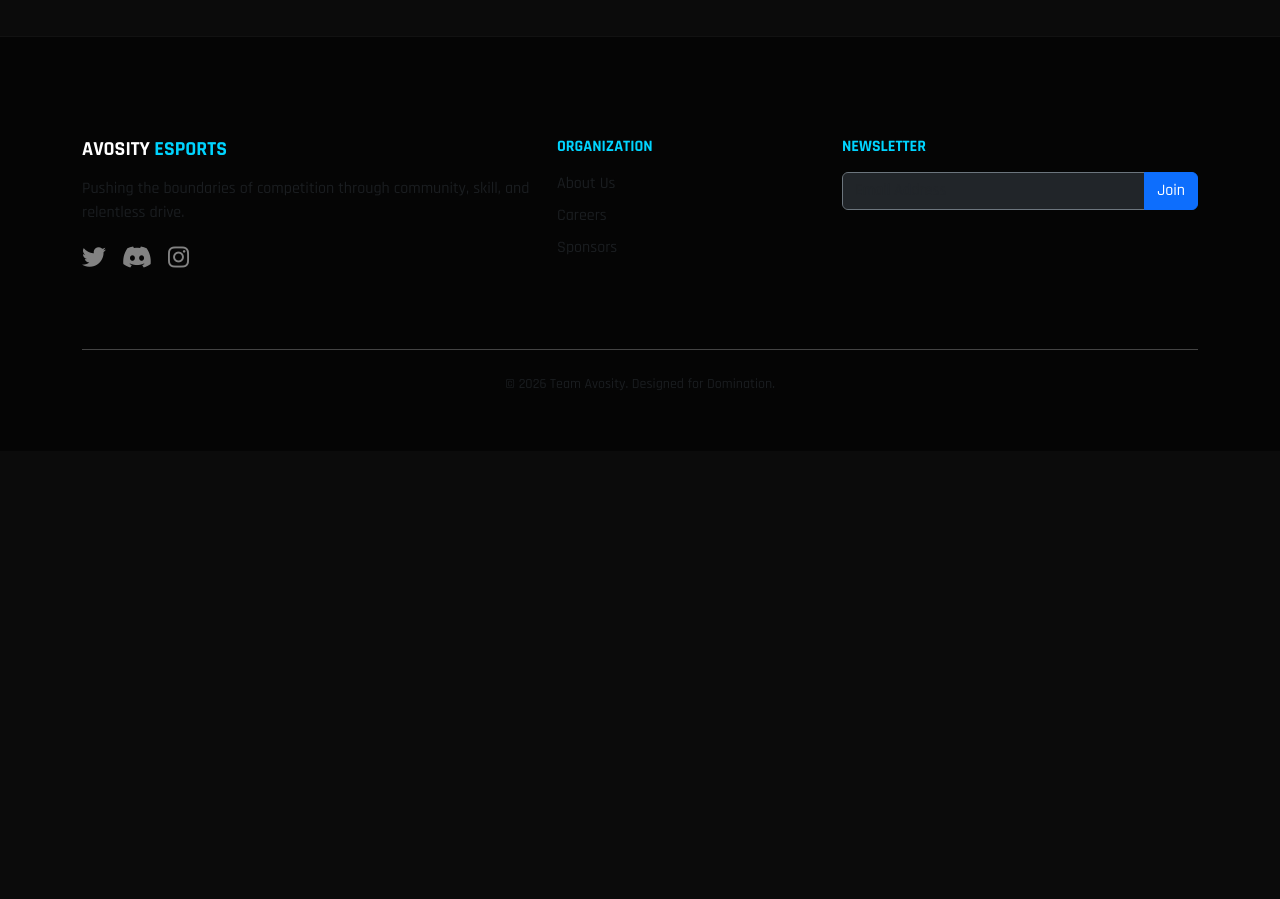
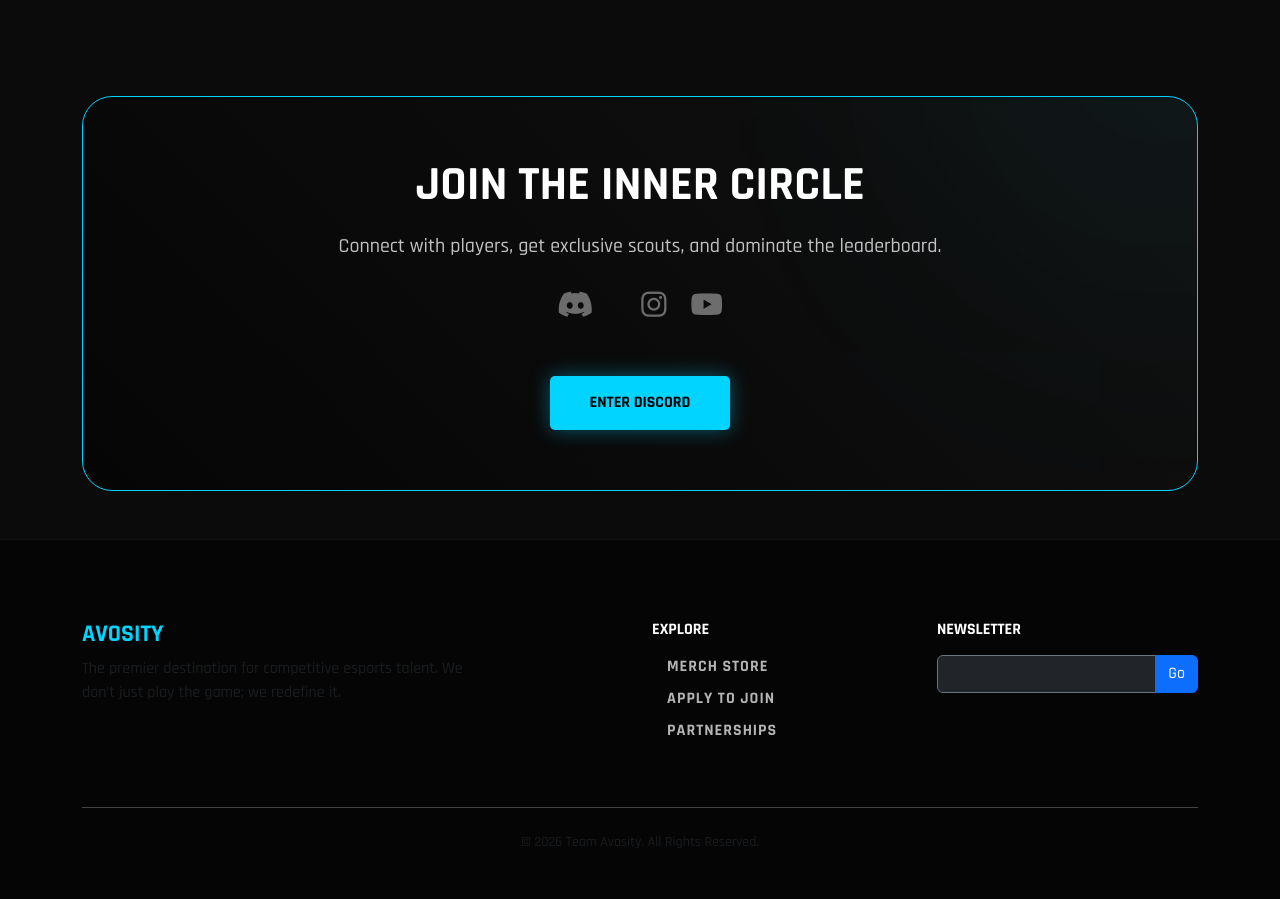
Before and after one commit to zakariyyakhan144-sudo/team-avosity-web, a Flask app: page / in a window 1280 px wide. Shown: the part 1479-2378 px from the top of the page. Before the commit the page ends 1869 px from the top, so only its background shows below. Run offline with Flask 3, Linux system fonts and the light colour scheme.

Commit message:
index.html

```diff
--- a/templates/index.html
+++ b/templates/index.html
@@ -4,9 +4,13 @@
     <meta charset="UTF-8">
     <meta name="viewport" content="width=device-width, initial-scale=1.0">
     <title>Team Avosity | Premier Esports</title>
+
+    <!-- Libraries -->
     <link href="https://cdn.jsdelivr.net/npm/bootstrap@5.3.0/dist/css/bootstrap.min.css" rel="stylesheet">
     <link rel="stylesheet" href="https://cdnjs.cloudflare.com/ajax/libs/font-awesome/6.4.2/css/all.min.css">
-    <link href="https://fonts.googleapis.com/css2?family=Rajdhani:wght@500;700&display=swap" rel="stylesheet">
+    <link href="https://fonts.googleapis.com/css2?family=Rajdhani:wght@500;700;800&display=swap" rel="stylesheet">
+    <!-- Animation Library -->
+    <link href="https://unpkg.com/aos@2.3.1/dist/aos.css" rel="stylesheet">
 
     <style>
         :root {
@@ -14,11 +18,10 @@
             --deep-blue: #0045cc;
             --bg-black: #0b0b0b;
             --card-bg: #151515;
+            --glass: rgba(255, 255, 255, 0.03);
         }
 
-        html {
-            scroll-behavior: smooth;
-        }
+        html { scroll-behavior: smooth; }
 
         body {
             background: var(--bg-black);
@@ -27,8 +30,14 @@
             overflow-x: hidden;
         }
 
+        /* Custom Scrollbar */
+        ::-webkit-scrollbar { width: 8px; }
+        ::-webkit-scrollbar-track { background: #000; }
+        ::-webkit-scrollbar-thumb { background: var(--avosity-blue); border-radius: 10px; }
+
+        /* NAVBAR */
         .navbar {
-            background: rgba(0, 0, 0, 0.85);
+            background: rgba(0, 0, 0, 0.9);
             backdrop-filter: blur(15px);
             border-bottom: 1px solid rgba(0, 212, 255, 0.2);
             padding: 15px 0;
@@ -86,66 +96,93 @@
             transition: 0.5s cubic-bezier(0.175, 0.885, 0.32, 1.275);
             border: 1px solid rgba(255,255,255,0.05);
             height: 100%;
+            position: relative;
         }
-
         .game-card:hover {
-            transform: scale(1.03);
+            transform: translateY(-10px);
             border-color: var(--avosity-blue);
-            box-shadow: 0 0 40px rgba(0, 212, 255, 0.15);
+            box-shadow: 0 20px 40px rgba(0, 212, 255, 0.2);
         }
-
         .game-img {
             height: 450px;
             background-size: cover;
             background-position: center;
             display: flex;
             align-items: flex-end;
-            padding: 25px;
+            padding: 30px;
             position: relative;
         }
-
-        /* Gradient overlay to make the text readable */
         .game-img::after {
             content: '';
             position: absolute;
-            bottom: 0; left: 0; width: 100%; height: 70%;
-            background: linear-gradient(to top, rgba(0,0,0,1), transparent);
+            bottom: 0; left: 0; width: 100%; height: 100%;
+            background: linear-gradient(to top, rgba(0,0,0,0.9) 10%, transparent 60%);
         }
-
         .game-card h4 {
             position: relative;
             z-index: 2;
             font-weight: 800;
+            font-size: 1.8rem;
             letter-spacing: 2px;
-            color: white;
             margin: 0;
         }
 
+        /* CTA SECTION */
+        .cta-box {
+            background: linear-gradient(45deg, #050505, #111);
+            border: 1px solid var(--avosity-blue);
+            border-radius: 30px;
+            padding: 60px;
+            position: relative;
+            overflow: hidden;
+        }
+        .cta-box::before {
+            content: '';
+            position: absolute;
+            top: -50%; right: -10%;
+            width: 300px; height: 300px;
+            background: var(--avosity-blue);
+            filter: blur(150px);
+            opacity: 0.1;
+        }
+
+        /* BUTTONS */
         .btn-avosity {
             background: var(--avosity-blue);
             color: #000;
             font-weight: 800;
-            padding: 14px 35px;
-            border-radius: 4px;
+            padding: 15px 40px;
+            border-radius: 5px;
             text-transform: uppercase;
             border: none;
-            box-shadow: 0 0 15px rgba(0, 212, 255, 0.4);
+            box-shadow: 0 0 20px rgba(0, 212, 255, 0.4);
+            transition: 0.3s;
+            text-decoration: none;
+            display: inline-block;
+        }
+        .btn-avosity:hover {
+            background: white;
+            transform: scale(1.05);
+            color: #000;
+        }
+
+        /* SOCIALS */
+        .social-link {
+            color: rgba(255, 255, 255, 0.4);
+            font-size: 1.8rem;
             transition: 0.3s;
             text-decoration: none;
         }
-
-        .btn-avosity:hover {
-            background: white;
-            box-shadow: 0 0 25px white;
-            transform: translateY(-2px);
-            color: #000;
+        .social-link:hover {
+            color: var(--avosity-blue);
+            transform: translateY(-5px);
+            filter: drop-shadow(0 0 10px var(--avosity-blue));
         }
 
         footer {
             background: #050505;
-            padding: 100px 0 40px;
+            padding: 80px 0 30px;
             border-top: 1px solid rgba(255,255,255,0.05);
-            margin-top: 50px;
         }
     </style>
 </head>
@@ -153,13 +190,13 @@
 
     <nav class="navbar navbar-expand-lg">
         <div class="container">
-            <a class="navbar-brand" href="#"><strong style="color: var(--avosity-blue); font-size: 1.5rem;">AVOSITY</strong></a>
+            <a class="navbar-brand" href="#"><strong style="color: var(--avosity-blue); font-size: 1.8rem; letter-spacing: 2px;">AVOSITY</strong></a>
             <div class="collapse navbar-collapse justify-content-end">
                 <div class="navbar-nav">
                     <a class="nav-link active" href="#">Home</a>
-                    <a class="nav-link" href="#games">Games</a>
+                    <a class="nav-link" href="#games">Rosters</a>
+                    <a class="nav-link" href="#community">Community</a>
                     <a class="nav-link" href="#shop">Shop</a>
-                    <a class="nav-link" href="#discord">Discord</a>
                 </div>
             </div>
         </div>
@@ -167,46 +204,59 @@
 
     <section class="hero">
         <div class="hero-watermark">AVOSITY</div>
-        <div class="container">
+        <div class="container" data-aos="zoom-out" data-aos-duration="1500">
             <h1 class="display-1">AVOSITY</h1>
-            <p class="lead mb-4">A NEW ERA OF COMPETITIVE EXCELLENCE</p>
-            <div class="d-flex justify-content-center gap-3">
-                <a href="#games" class="btn-avosity">Join the Ranks</a>
-                <button class="btn btn-outline-light px-4 py-2 fw-bold">Watch Trailer</button>
+            <p class="lead mb-5 opacity-75" style="letter-spacing: 8px;">EST. 2026 | BUILT FOR GLORY</p>
+            <div class="d-flex justify-content-center gap-4">
+                <a href="#games" class="btn-avosity">View Teams</a>
+                <a href="#community" class="btn btn-outline-light px-5 py-3 fw-bold uppercase">Join Discord</a>
             </div>
         </div>
     </section>
 
     <section id="games" class="container py-5">
-        <div class="text-center mb-5">
-            <h2 class="fw-bold display-5">ACTIVE ROSTERS</h2>
-            <div style="width: 80px; height: 4px; background: var(--avosity-blue); margin: 10px auto; box-shadow: 0 0 10px var(--avosity-blue);"></div>
+        <div class="text-center mb-5" data-aos="fade-up">
+            <h2 class="fw-bold display-4">ELITE DIVISIONS</h2>
+            <div style="width: 100px; height: 5px; background: var(--avosity-blue); margin: 15px auto;"></div>
         </div>
 
         <div class="row g-4">
-            <!-- Rocket League Card -->
-            <div class="col-md-4">
+            <div class="col-md-4" data-aos="fade-up" data-aos-delay="100">
                 <div class="game-card">
                     <div class="game-img" style="background-image: url('https://m.media-amazon.com/images/M/MV5BZDUwZGZlZGUtOTA5NC00YjM4LTk1ZGEtN2JjMWI3MDkxODc0XkEyXkFqcGc@._V1_.jpg');">
                         <h4>ROCKET LEAGUE</h4>
                     </div>
                 </div>
             </div>
-            <!-- Fortnite Card -->
-            <div class="col-md-4">
+            <div class="col-md-4" data-aos="fade-up" data-aos-delay="200">
                 <div class="game-card">
                     <div class="game-img" style="background-image: url('https://m.media-amazon.com/images/M/MV5BMTZlMmIxM2EtN2Y4Zi00M2ZhLTk3NzgtNjJmZTU0MTQ3YjcwXkEyXkFqcGc@._V1_FMjpg_UX1000_.jpg'); background-position: top;">
                         <h4>FORTNITE</h4>
                     </div>
                 </div>
             </div>
-            <!-- CS2 Card -->
-            <div class="col-md-4">
+            <div class="col-md-4" data-aos="fade-up" data-aos-delay="300">
                 <div class="game-card">
                     <div class="game-img" style="background-image: url('https://cdn.displate.com/artwork/857x1200/2023-06-12/6e217abc7f5bb5d0dc56e68752193a11_5c51574f5f2f216f9ef25a0d08fa6400.jpg'); background-position: top;">
-                        <h4>COUNTER STRIKE 2</h4>
+                        <h4>CS2</h4>
                     </div>
                 </div>
+            </div>
+        </div>
+    </section>
+
+    <section id="community" class="container py-5">
+        <div class="cta-box text-center" data-aos="flip-up">
+            <h2 class="display-5 fw-bold mb-3">JOIN THE INNER CIRCLE</h2>
+            <p class="lead opacity-75 mb-4">Connect with players, get exclusive scouts, and dominate the leaderboard.</p>
+            <div class="d-flex justify-content-center gap-4">
+                <a href="#" class="social-link"><i class="fab fa-discord"></i></a>
+                <a href="#" class="social-link"><i class="fab fa-x-twitter"></i></a>
+                <a href="#" class="social-link"><i class="fab fa-instagram"></i></a>
+                <a href="#" class="social-link"><i class="fab fa-youtube"></i></a>
+            </div>
+            <div class="mt-5">
+                <a href="#" class="btn-avosity">Enter Discord</a>
             </div>
         </div>
     </section>
@@ -214,35 +264,39 @@
     <footer>
         <div class="container">
             <div class="row">
-                <div class="col-md-5 mb-4">
-                    <h5 class="fw-bold mb-3">AVOSITY <span style="color:var(--avosity-blue)">ESPORTS</span></h5>
-                    <p class="text-muted">Pushing the boundaries of competition through community, skill, and relentless drive.</p>
-                    <div class="d-flex gap-3 fs-4 mt-3">
-                        <a href="#" class="text-white opacity-50"><i class="fab fa-twitter"></i></a>
-                        <a href="#" class="text-white opacity-50"><i class="fab fa-discord"></i></a>
-                        <a href="#" class="text-white opacity-50"><i class="fab fa-instagram"></i></a>
-                    </div>
+                <div class="col-md-6 mb-4">
+                    <h4 class="fw-bold" style="color: var(--avosity-blue);">AVOSITY</h4>
+                    <p class="text-muted w-75">The premier destination for competitive esports talent. We don't just play the game; we redefine it.</p>
                 </div>
                 <div class="col-md-3 mb-4">
-                    <h6 class="text-uppercase fw-bold mb-3" style="color: var(--avosity-blue);">Organization</h6>
+                    <h6 class="text-uppercase fw-bold text-white mb-3">Explore</h6>
                     <ul class="list-unstyled text-muted">
-                        <li class="mb-2">About Us</li>
-                        <li class="mb-2">Careers</li>
-                        <li class="mb-2">Sponsors</li>
+                        <li><a href="#" class="nav-link p-0 mb-2">Merch Store</a></li>
+                        <li><a href="#" class="nav-link p-0 mb-2">Apply to Join</a></li>
+                        <li><a href="#" class="nav-link p-0 mb-2">Partnerships</a></li>
                     </ul>
                 </div>
-                <div class="col-md-4 mb-4">
-                    <h6 class="text-uppercase fw-bold mb-3" style="color: var(--avosity-blue);">Newsletter</h6>
+                <div class="col-md-3 mb-4">
+                    <h6 class="text-uppercase fw-bold text-white mb-3">Newsletter</h6>
                     <div class="input-group">
-                        <input type="text" class="form-control bg-dark border-secondary text-white" placeholder="Email Address">
-                        <button class="btn btn-primary" type="button">Join</button>
+                        <input type="text" class="form-control bg-dark border-secondary text-white" placeholder="Your Email">
+                        <button class="btn btn-primary" type="button">Go</button>
                     </div>
                 </div>
             </div>
-            <hr class="mt-5 mb-4 opacity-25">
-            <p class="text-center text-muted small">&copy; 2026 Team Avosity. Designed for Domination.</p>
+            <hr class="my-4 opacity-25">
+            <p class="text-center text-muted small">&copy; 2026 Team Avosity. All Rights Reserved.</p>
         </div>
     </footer>
 
+    <!-- Scripts -->
+    <script src="https://cdn.jsdelivr.net/npm/bootstrap@5.3.0/dist/js/bootstrap.bundle.min.js"></script>
+    <script src="https://unpkg.com/aos@2.3.1/dist/aos.js"></script>
+    <script>
+        AOS.init({
+            duration: 800,
+            once: true
+        });
+    </script>
 </body>
 </html>
```
Also changed, not shown: other parts of templates/index.html (+23 -22 lines).
